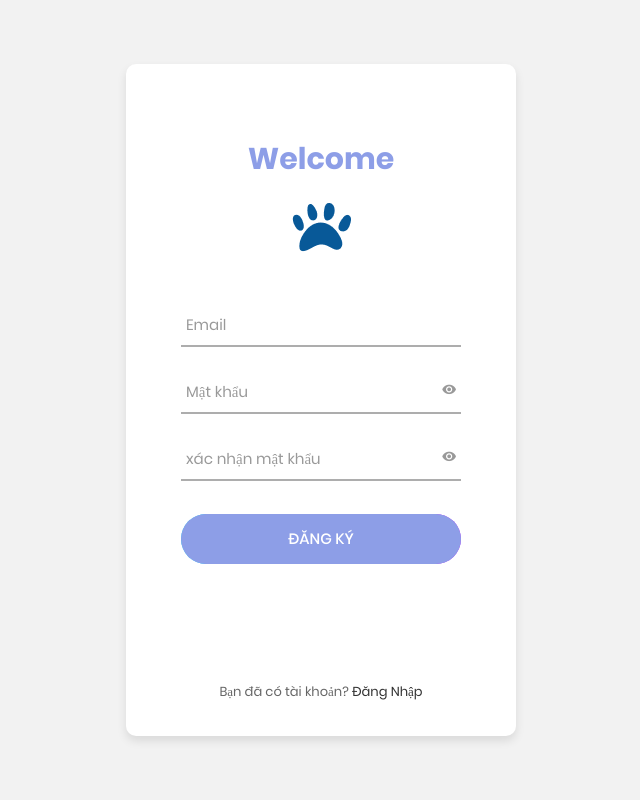
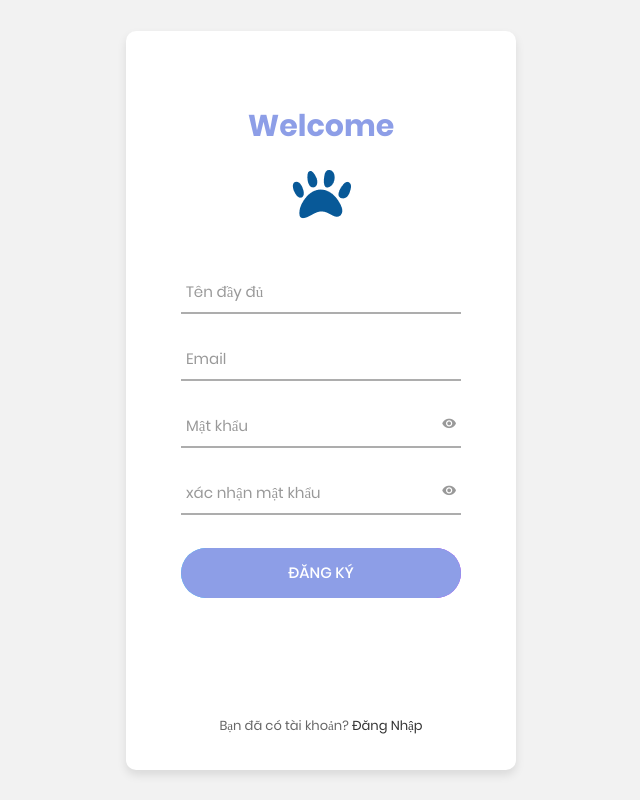
Before and after one commit to quanphan2093/petshop, an ASP.NET Core app: page /Register in a window 1280 px wide. Shown: the whole page, without its empty margins (319-959 px from the left). Run offline with ASP.NET Core 8, Linux system fonts and the light colour scheme.

Commit message:
fix: fix validate password and enter fullname for register

```diff
--- a/PetStore/Pages/Common/Register.cshtml
+++ b/PetStore/Pages/Common/Register.cshtml
@@ -48,8 +48,13 @@
 						<img src="~/tplAdmin/images/logo-icon.png" />
 					</span>
 
+					<div class="wrap-input100 validate-input" style="margin-bottom:20px;">
+						<input class="input100" required type="text" name="fullname" id="fullname">
+						<span class="focus-input100" data-placeholder="Tên đầy đủ"></span>
+					</div>
+
 					<div class="wrap-input100 validate-input" data-validate="Email hợp lệ có dạng: a@b.c" style="margin-bottom:20px;">
-						<input class="input100" type="text" name="email" id="email">
+						<input class="input100" required type="text" name="email" id="email">
 						<span class="focus-input100" data-placeholder="Email"></span>
 					</div>
 
@@ -57,7 +62,7 @@
 						<span class="btn-show-pass">
 							<i class="zmdi zmdi-eye"></i>
 						</span>
-						<input class="input100" type="password" name="pass" id="password" oninput="validatePassword()">
+						<input class="input100" required type="password" name="pass" id="password" oninput="validatePassword()">
 						<span class="focus-input100" data-placeholder="Mật khẩu"></span>
 					</div>
 					<div id="password-feedback" style="color: red; margin-top: 10px; font-size:13px;"></div>
@@ -66,7 +71,7 @@
 						<span class="btn-show-pass">
 							<i class="zmdi zmdi-eye"></i>
 						</span>
-						<input class="input100" type="password" name="comfirm">
+						<input class="input100" required type="password" name="comfirm">
 						<span class="focus-input100" data-placeholder="xác nhận mật khẩu"></span>
 					</div>
 
@@ -121,15 +126,6 @@
 			const feedback = document.getElementById("password-feedback");
 			let messages = [];
 
-			if (!/[A-Z]/.test(password)) {
-				messages.push("Mật khẩu phải chứa ít nhất 1 chữ cái viết hoa.");
-			}
-			if (!/[a-z]/.test(password)) {
-				messages.push("Mật khẩu phải chứa ít nhất 1 chữ cái viết thường.");
-			}
-			if (!/[\W_]/.test(password)) {
-				messages.push("Mật khẩu phải chứa ít nhất 1 ký tự đặc biệt.");
-			}
 			if (password.length < 8) {
 				messages.push("Mật khẩu phải có ít nhất 8 ký tự.");
 			}
--- a/PetStore/Pages/Common/Register.cshtml.cs
+++ b/PetStore/Pages/Common/Register.cshtml.cs
@@ -15,6 +15,7 @@ namespace PetStore.Pages.Common
 
         public IActionResult OnPost()
         {
+            string fullname = Request.Form["fullname"];
             string email = Request.Form["email"];
             string pass = Request.Form["pass"];
             string comfirm = Request.Form["comfirm"];
@@ -44,23 +45,6 @@ namespace PetStore.Pages.Common
                 ViewData["messageErrorRegister"] = "Mật khẩu xác nhận không khớp";
                 return Page();
             }
-            if (!Regex.IsMatch(pass, "(?=.*[A-Z])"))
-            {
-                ViewData["messageErrorRegister"] = "Mật khẩu phải chứa ít nhất 1 chữ cái viết hoa";
-                return Page();
-            }
-
-            if (!Regex.IsMatch(pass, "(?=.*[a-z])"))
-            {
-                ViewData["messageErrorRegister"] = "Mật khẩu phải chứa ít nhất 1 chữ cái viết thường.";
-                return Page();
-            }
-
-            if (!Regex.IsMatch(pass, "(?=.*[\\W_])"))
-            {
-                ViewData["messageErrorRegister"] = "Mật khẩu phải chứa ít nhất 1 ký tự đặc biệt.";
-                return Page();
-            }
 
             if (pass.Length < 8)
             {
@@ -77,10 +61,18 @@ namespace PetStore.Pages.Common
             acc.State = "Active";
             PetStoreContext.Ins.Accounts.Add(acc);
             PetStoreContext.Ins.SaveChanges();
-            //string token = Guid.NewGuid().ToString();
-            //SendMail(email, token, pass);
-            //TempData["successRegister"] = "Register successfull. Please check email to active account";
-            return Redirect("/Login");
+
+            Infor info = new Infor();
+            info.Fullname = fullname;
+            info.StateId = 1;
+            info.AccountId = acc.AccountId;
+			PetStoreContext.Ins.Infors.Add(info);
+			PetStoreContext.Ins.SaveChanges();
+
+			//string token = Guid.NewGuid().ToString();
+			//SendMail(email, token, pass);
+			//TempData["successRegister"] = "Register successfull. Please check email to active account";
+			return Redirect("/Login");
         }
 
         private static void SendMail(string email, string token, string pass)
--- a/PetStore/Pages/Customer/ForumDetail.cshtml
+++ b/PetStore/Pages/Customer/ForumDetail.cshtml
@@ -47,7 +47,7 @@
 <div>
     <div class="container-fluid shadow"
          style=" border-radius:0 12px 12px 0; width: 95%; margin-top: 30px;">
-        <div class="row">
+        <div class="row p-3">
             <div class="col-lg-7 col-md-7 col-xs-12 col-sm-12" style="padding: 0; ">
                 <div style="background-color: #5b5b5b; border-radius: 12px 0 0 12px; display: flex; justify-content: center; align-items: center; width: 97%; height: 703px;">
                     @* @if(Model.f.Image == null)
```
Also changed, not shown: 1 other file.
